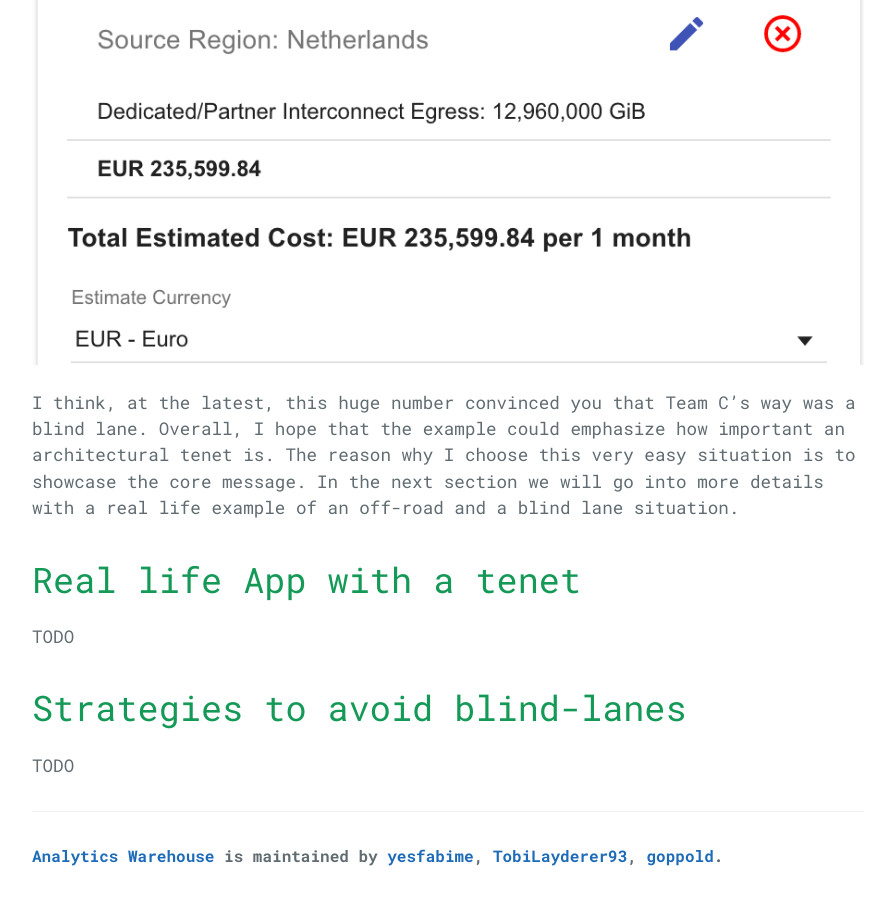
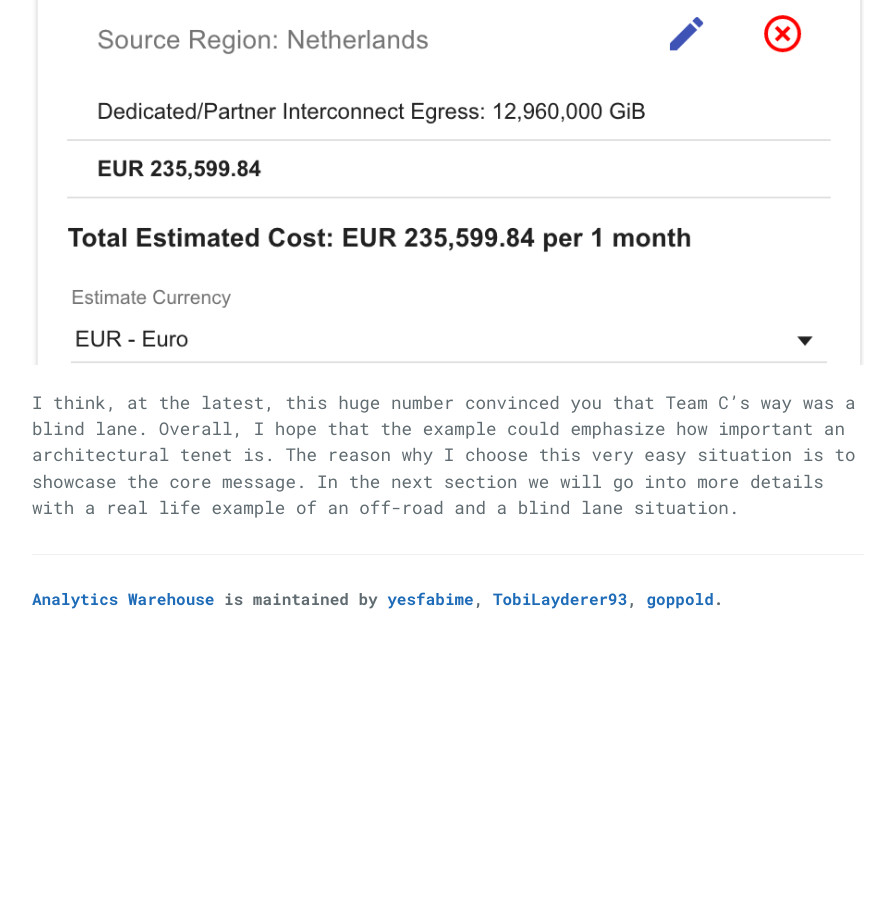
Before and after one commit to yesfabime/analytics-warehouse, a Jekyll site: the page built from 2-arch-principles-tenet/why-need-arch-tenet/why-need-arch-tenet.md, in a window 1280 px wide and 900 px high, scrolled down 2928 px. Shown: the whole window, without its empty margins (192-1085 px from the left). Built offline with Jekyll 4.4.1, drawn with Linux system fonts in a browser that asks for light colours; after the commit the page ends 3571 px from its top, so only the background shows below that.

Commit message:
removed two sub sections

```diff
--- a/2-arch-principles-tenet/why-need-arch-tenet/why-need-arch-tenet.md
+++ b/2-arch-principles-tenet/why-need-arch-tenet/why-need-arch-tenet.md
@@ -35,9 +35,3 @@ Let’s go back to the metaphor of the first section - the way off-road and the
 
 I think, at the latest, this huge number convinced you that Team C’s way was a blind lane.
 Overall, I hope that the example could emphasize how important an architectural tenet is. The reason why I choose this very easy situation is to showcase the core message. In the next section we will go into more details with a real life example of an off-road and a blind lane situation.
-
-# Real life App with a tenet
-TODO
-
-# Strategies to avoid blind-lanes
-TODO
```
